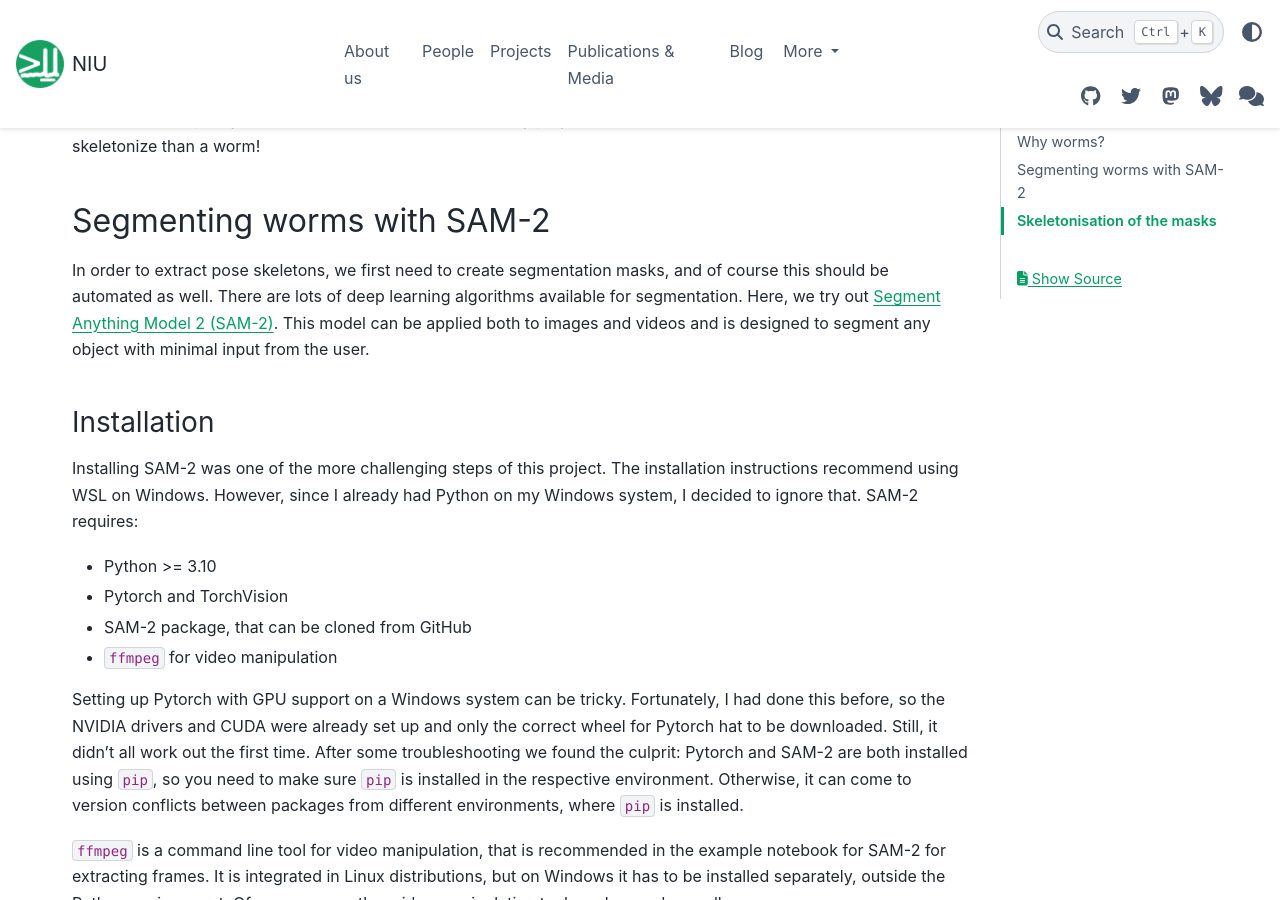
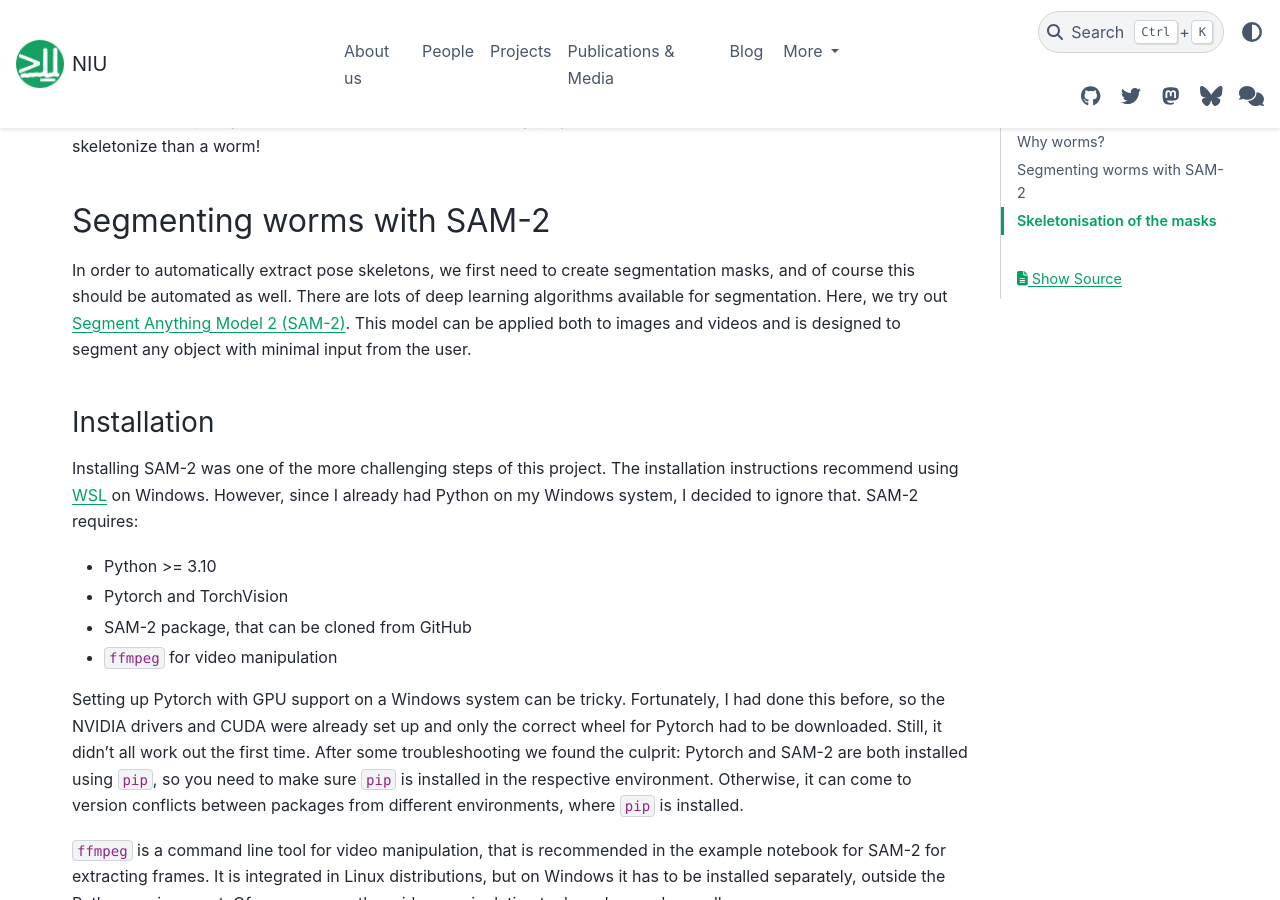
Before and after one commit to neuroinformatics-unit/neuroinformatics-unit.github.io, a Sphinx documentation site: the page built from docs/source/blog/sam2.md, in a window 1280 px wide and 900 px high, scrolled down 726 px. Built offline with Sphinx 7.4.7 and the PyData theme 0.15.4, drawn with Linux system fonts in a browser that asks for light colours; nearby versions of some CDN libraries; some of the changed text lies outside the part shown.

````diff
--- a/docs/source/blog/sam2.md
+++ b/docs/source/blog/sam2.md
@@ -24,7 +24,7 @@ hackday aimed to explore ways of doing exactly that.
 ```
 
 ## Why worms?
-When studying animal behaviour, _Caenorhabditis elegans_ is not the first model
+When studying animal behaviour, [_Caenorhabditis elegans_](https://en.wikipedia.org/wiki/Caenorhabditis_elegans) is not the first model
 organism most people think of. However, they are used frequently as a model for
 drug discovery, developmental biology, genetics, and other areas. Changes in their
 behaviour are thereby an important readout, indicating the effectiveness of a drug,
@@ -34,7 +34,7 @@ true for the OSW hackday project described here: what could be easier to skeleto
 than a worm!
 
 ## Segmenting worms with SAM-2
-In order to extract pose skeletons, we first need to create segmentation masks, and
+In order to automatically extract pose skeletons, we first need to create segmentation masks, and
 of course this should be automated as well. There are lots of deep learning algorithms
 available for segmentation. Here, we try out
 [Segment Anything Model 2 (SAM-2)](https://github.com/facebookresearch/sam2). This model
@@ -43,7 +43,7 @@ minimal input from the user.
 
 ### Installation
 Installing SAM-2 was one of the more challenging steps of this project. The installation
-instructions recommend using WSL on Windows. However, since I already had Python on my
+instructions recommend using [WSL](https://en.wikipedia.org/wiki/Windows_Subsystem_for_Linux) on Windows. However, since I already had Python on my
 Windows system, I decided to ignore that. SAM-2 requires:
 * Python >= 3.10
 * Pytorch and TorchVision
@@ -52,7 +52,7 @@ Windows system, I decided to ignore that. SAM-2 requires:
 
 Setting up Pytorch with GPU support on a Windows system can be tricky. Fortunately,
 I had done this before, so the NVIDIA drivers and CUDA were already set up and only the
-correct wheel for Pytorch hat to be downloaded. Still, it didn't all work out the first time.
+correct wheel for Pytorch had to be downloaded. Still, it didn't all work out the first time.
 After some troubleshooting we found the culprit: Pytorch and SAM-2 are both installed
 using `pip`, so you need to make sure `pip` is installed in the respective environment.
 Otherwise, it can come to version conflicts between packages from different environments,
````
Also changed, not shown: other parts of docs/source/blog/sam2.md (+1 -1 lines).
